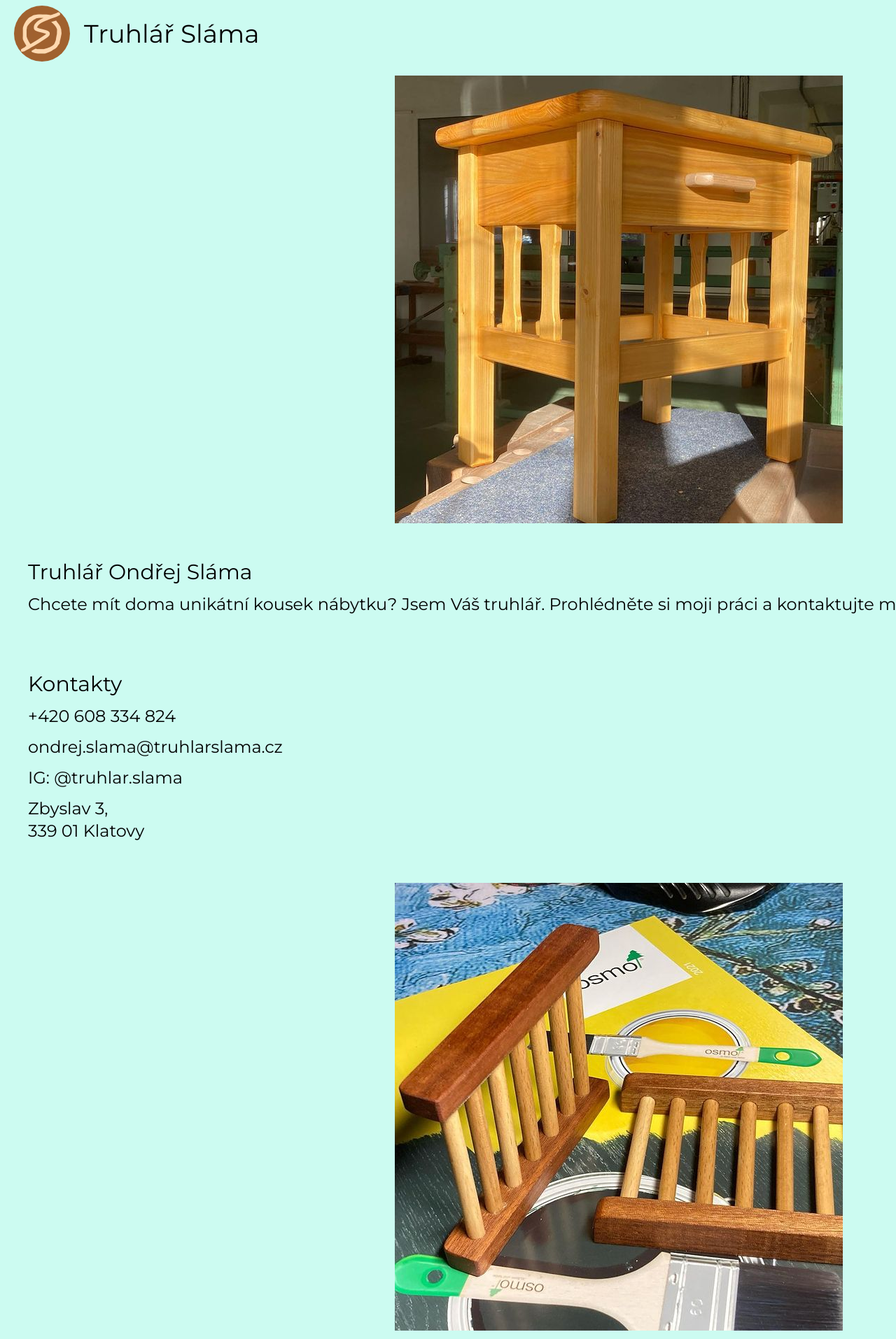
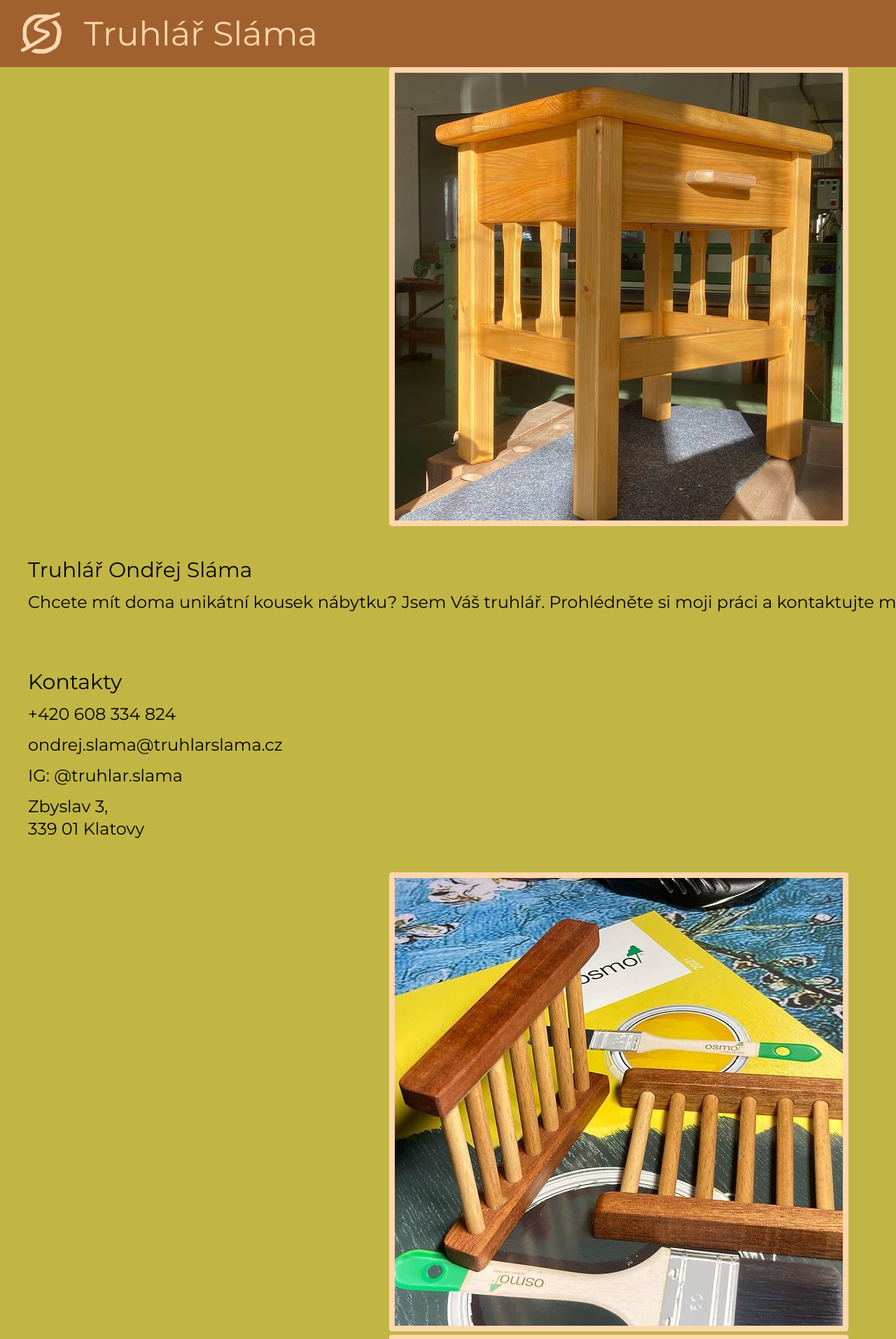
Before and after one commit to JakubStiburek/truhlar-slama, a SvelteKit app: page / in a window 1280 px wide. Shown: the top 1914 px of the page at 70% size. Built offline with nearby package versions, Linux system fonts and the light colour scheme.

Commit message:
design change according to client

```diff
--- a/src/components/Contacts.svelte
+++ b/src/components/Contacts.svelte
@@ -6,7 +6,8 @@
 </script>
 
 <ul class="list-none">
-    <li class="py-1.5 hover:text-blue-400"><a href={`tel:${tel}`}>{`+420 ${tel.substring(0, 3)} ${tel.substring(3, 6)} ${tel.substring(6, 9)}`}</a></li>
+    <li class="py-1.5 hover:text-blue-400"><a
+            href={`tel:${tel}`}>{`+420 ${tel.substring(0, 3)} ${tel.substring(3, 6)} ${tel.substring(6, 9)}`}</a></li>
     <li class="py-1.5 hover:text-blue-400"><a href={`mailto:${mail}`}>{mail}</a></li>
     <li class="py-1.5 hover:text-blue-400"><a href={insta}>IG: @truhlar.slama</a>
     </li>
--- a/src/routes/+layout.svelte
+++ b/src/routes/+layout.svelte
@@ -11,19 +11,20 @@
 
         body {
             font-family: 'Montserrat';
-            background-color: rgb(204 251 241);
+            background-color: rgb(193, 182, 68);
+            color: rgb(255, 215, 175)
         }
     </style>
 </svelte.head>
 
-<div class='bg-gradient-to-r from-teal-100 via-teal-300 to-teal-100'>
+<div class='dark-background'>
     <div class='flex justify-start items-center mx-5 gap-5'>
         <div class='w-max h-max'>
             <Logo/>
         </div>
         <div>
             <a href='/'>
-                <p class='sm:text-4xl text-2xl'>
+                <p class='sm:text-5xl text-3xl'>
                     Truhlář Sláma
                 </p>
             </a>
@@ -33,7 +34,7 @@
 
 <slot/>
 
-<div class='bg-gradient-to-r from-teal-100 via-teal-300 to-teal-100 h-max flex sm:flex-row flex-col justify-center items-center mx-auto'>
+<div class='h-max flex sm:flex-row flex-col justify-center items-center mx-auto dark-background'>
     <div class="p-5">
         <Contacts/>
     </div>
@@ -41,3 +42,9 @@
         <p>Created by Jakub Stibůrek</p>
     </div>
 </div>
+
+<style>
+    .dark-background {
+        background-color: rgb(161, 97, 46);
+    }
+</style>
--- a/src/routes/+page.svelte
+++ b/src/routes/+page.svelte
@@ -3,36 +3,45 @@
 </script>
 
 <div class="grid 2xl:grid-cols-2 grid-cols-1 justify-center w-max mx-auto">
-    <div class="flex flex-col justify-center items-center mx-auto rounded p-3 bg-gradient-to-r from-teal-100 via-teal-300 to-teal-100 w-max h-max">
+    <div class="flex flex-col justify-center items-center mx-auto rounded w-max h-max img">
         <img class="sm:w-[540px] w-[323px]" src="images/night_stand.jpg" alt="night stand">
     </div>
     <div class="flex flex-col justify-center items-start sm:p-10 p-6">
-        <h2 class="sm:text-3xl text-2xl text-left pb-3">
+        <h2 class="sm:text-3xl text-2xl text-left pb-3 text-black">
             Truhlář Ondřej Sláma
         </h2>
-        <p class="text-left sm:w-[540px] w-[320px] max-w-fit sm:text-2xl">
-            Chcete mít doma unikátní kousek nábytku? Jsem Váš truhlář. Prohlédněte si moji práci a kontaktujte mě, pokud chcete obohatit svůj domov.
+        <p class="text-left sm:w-[540px] w-[320px] max-w-fit sm:text-2xl text-black">
+            Chcete mít doma unikátní kousek nábytku? Jsem Váš truhlář. Prohlédněte si moji práci a kontaktujte mě, pokud
+            chcete obohatit svůj domov.
         </p>
     </div>
-    <div class="flex flex-col justify-center items-start sm:p-10 p-6 sm:text-2xl">
+    <div class="flex flex-col justify-center items-start sm:p-10 p-6 sm:text-2xl text-black">
         <h2 class="sm:text-3xl text-2xl text-left pb-1.5">
             Kontakty
         </h2>
         <Contacts/>
     </div>
-    <div class="flex flex-col justify-center items-center mx-auto rounded p-3 bg-gradient-to-r from-teal-100 via-teal-300 to-teal-100 w-max h-max">
+    <div class="flex flex-col justify-center items-center mx-auto rounded w-max h-max img">
         <img class="sm:w-[540px] w-[323px]" src="images/soap_bars.jpg" alt="soap bars">
     </div>
-    <div class="flex flex-col justify-center items-center mx-auto rounded p-3 bg-gradient-to-r from-teal-100 via-teal-300 to-teal-100 w-max h-max">
+    <div class="flex flex-col justify-center items-center mx-auto rounded w-max h-max img">
         <img class="sm:w-[540px] w-[323px]" src="images/night_stand_wip.jpg" alt="night stand wip">
     </div>
-    <div class="flex flex-col justify-center items-center mx-auto rounded p-3 bg-gradient-to-r from-teal-100 via-teal-300 to-teal-100 w-max h-max">
+    <div class="flex flex-col justify-center items-center mx-auto rounded w-max h-max img">
         <img class="sm:w-[540px] w-[323px]" src="images/bread_box_wip.jpg" alt="bread box">
     </div>
-    <div class="flex flex-col justify-center items-center mx-auto rounded p-3 bg-gradient-to-r from-teal-100 via-teal-300 to-teal-100 w-max h-max">
+    <div class="flex flex-col justify-center items-center mx-auto rounded w-max h-max img">
         <img class="sm:w-[540px] w-[323px]" src="images/lid.jpg" alt="lid">
     </div>
-    <div class="flex flex-col justify-center items-center mx-auto rounded p-3 bg-gradient-to-r from-teal-100 via-teal-300 to-teal-100 w-max h-max">
+    <div class="flex flex-col justify-center items-center mx-auto rounded w-max h-max img">
         <img class="sm:w-[540px] w-[323px]" src="images/shave_stand.jpg" alt="shave stand">
     </div>
 </div>
+
+<style>
+    .img {
+        background-color: rgb(255, 215, 175);
+        padding: 8px;
+        margin-bottom: 5px;
+    }
+</style>
```
